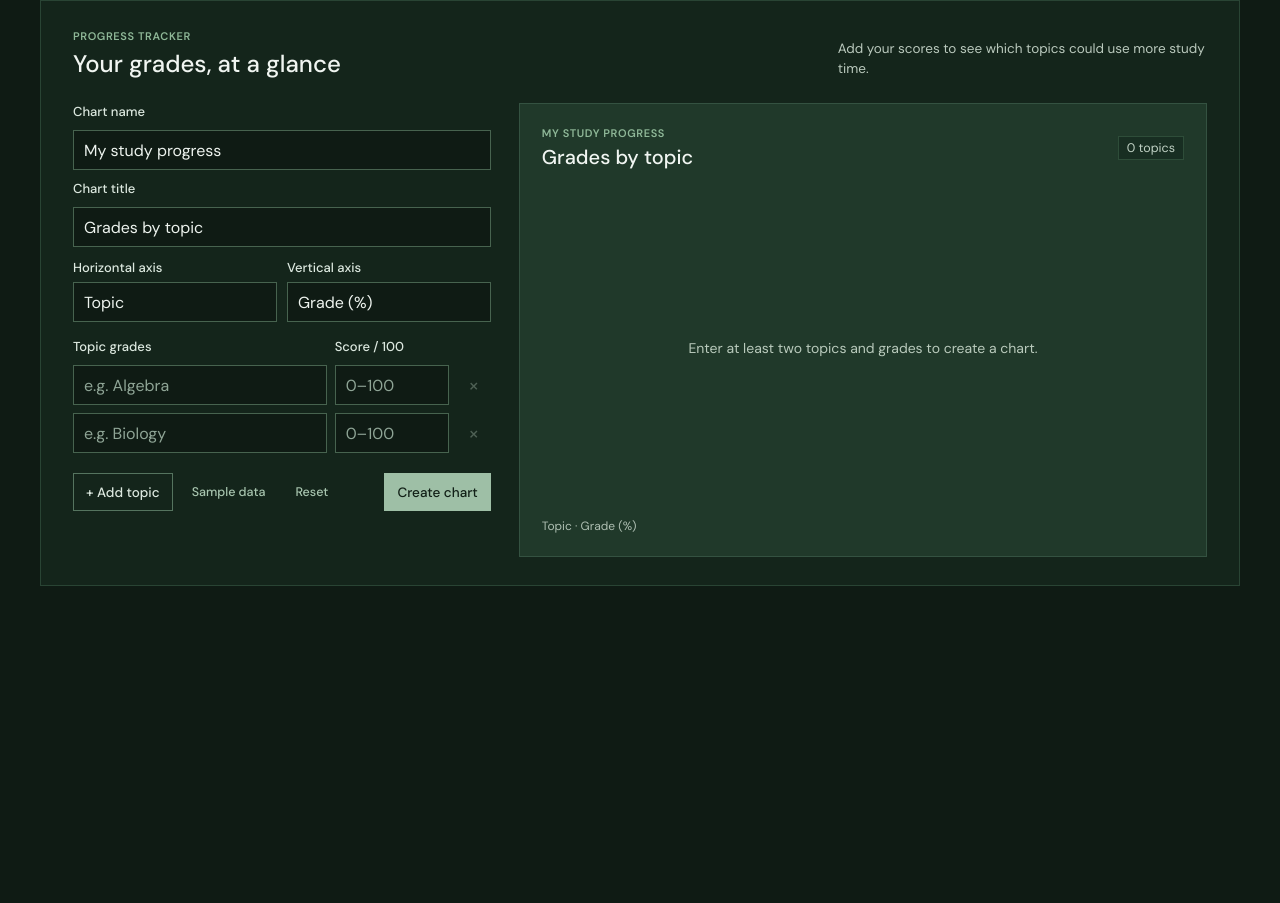
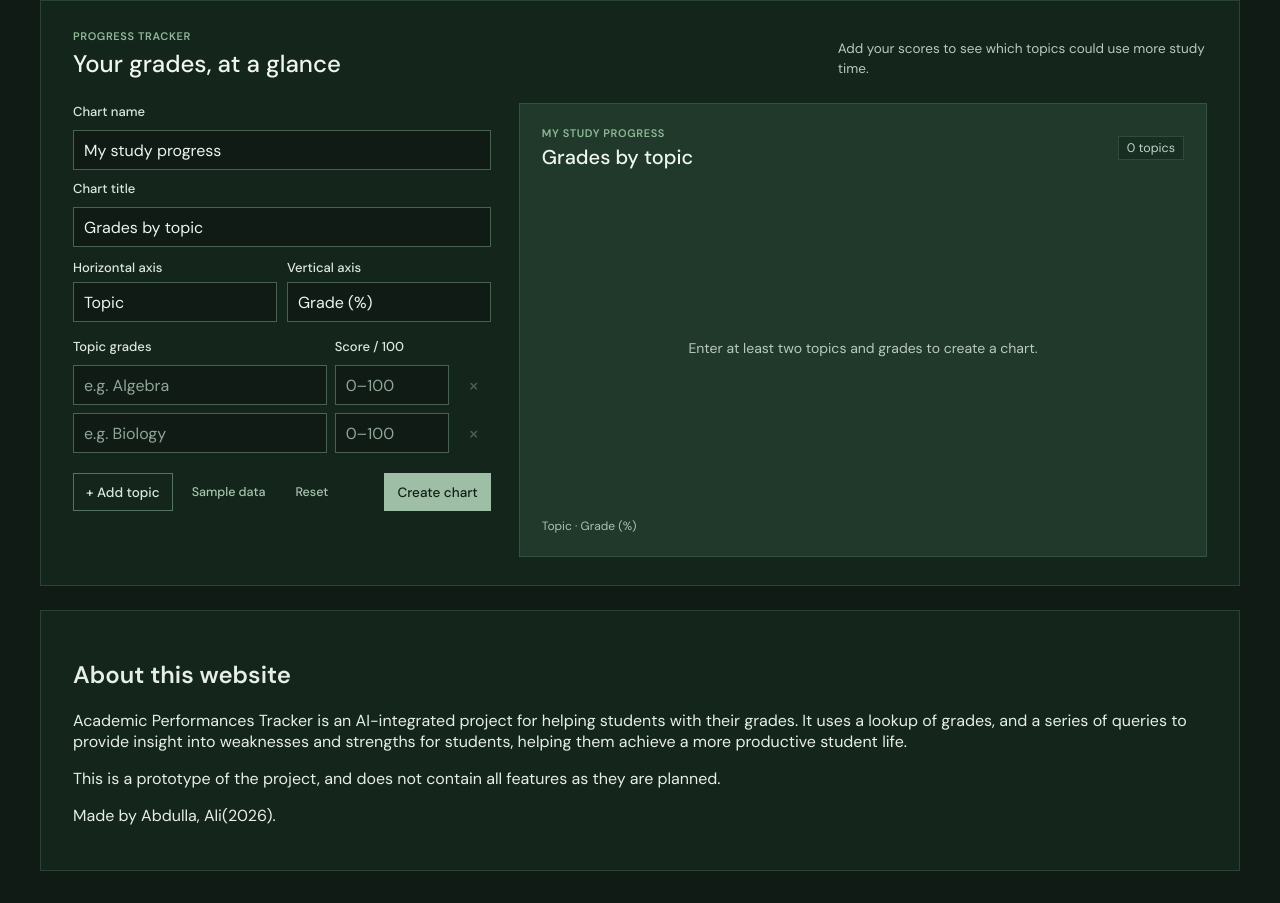
Before and after one commit to bvitbveghem67-glitch/Academic-Performances-Tracker, a website: page index.html in a window 1280 px wide. Shown: the part 778-1681 px from the top of the page. Before the commit the page ends 1396 px from the top, so only its background shows below. Drawn offline with nearby package versions, Linux system fonts and the light colour scheme.

Commit message:
Added an about section, will review later

```diff
--- a/index.html
+++ b/index.html
@@ -21,6 +21,7 @@
         <a class="hovertitle" href="#guide">Home</a>
         <a class="hovertitle" href="#chat">Study Focus</a>
         <a class="hovertitle" href="#grade-chart">Grades</a>
+	<a class="hovertitle" href="#about">About</a>
       </nav>
       <h1 class="app-brand-title">Academic Performances Tracker</h1>
     </header>
@@ -163,5 +164,23 @@
         </div>
       </div>
     </section>
+
+    <section id="about" class="grade-chart-section">
+      <h2>About this website</h2>
+      <p>
+	Academic Performances Tracker is an AI-integrated project for
+	helping students with their grades.  It uses a lookup of
+	grades, and a series of queries to provide insight into
+	weaknesses and strengths for students, helping them achieve a
+	more productive student life.
+      </p>
+      <p>
+	This is a prototype of the project, and does not contain all
+	features as they are planned.
+      </p>
+      <p>
+	Made by Abdulla, Ali(2026).
+      </p>
+    </section>
   </body>
 </html>
```
